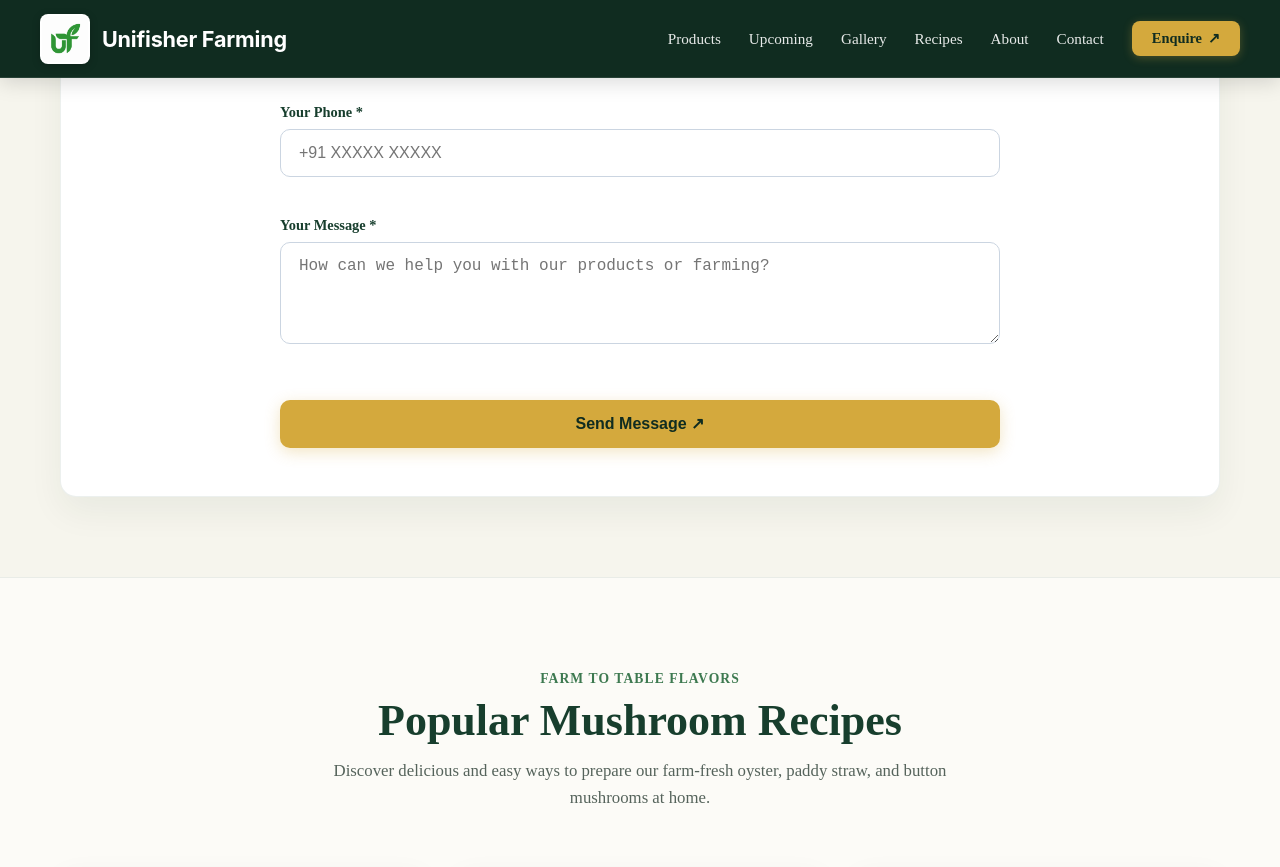
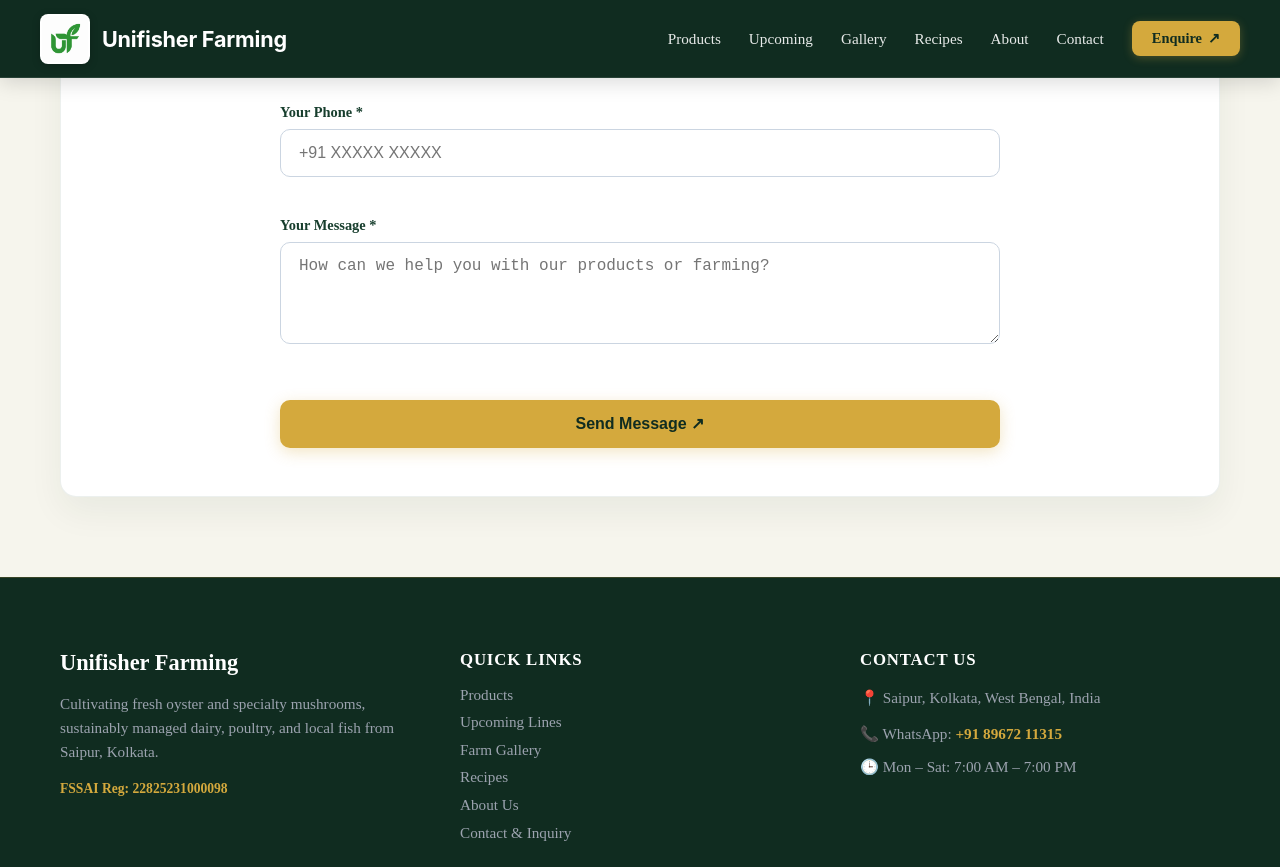
Before and after one commit to Unifisher/Unifisher-Website, a Jekyll site: the page built from index.html, in a window 1280 px wide and 1400 px high, scrolled down 5520 px. Shown: the top 867 px of the window. Built offline with Jekyll 4.4.1, drawn with Linux system fonts in a browser that asks for light colours; some web fonts are replaced; some of the changed text lies outside the part shown; grey boxes are pictures that could not be loaded.

Commit message:
Separate recipes into recipes.html and restore dark green footer

```diff
--- a/_includes/footer.html
+++ b/_includes/footer.html
@@ -1,95 +1,66 @@
-<section id="recipes" style="padding: clamp(3rem, 7vw, 5rem) clamp(1rem, 4vw, 2rem); background-color: #fcfbf7; border-top: 1px solid rgba(23,62,45,0.08);">
+<footer style="background-color: #102c20; color: #d1d5db; padding: clamp(3rem, 6vw, 4.5rem) clamp(1rem, 4vw, 2rem) 2rem; border-top: 1px solid rgba(212, 169, 61, 0.2); width: 100%; box-sizing: border-box;">
   <div style="max-width: 1160px; margin: 0 auto;">
 
-    <!-- Section Heading -->
-    <div style="text-align: center; margin-bottom: clamp(2rem, 5vw, 3.5rem);">
-      <p style="color: #3d7950; font-weight: 700; font-size: 0.85rem; text-transform: uppercase; letter-spacing: 0.08em; margin-bottom: 0.5rem;">
-        Farm to Table Flavors
+    <!-- Top Columns Grid -->
+    <div style="display: grid; grid-template-columns: repeat(auto-fit, minmax(240px, 1fr)); gap: 2.5rem; margin-bottom: 3rem;">
+
+      <!-- Brand & Mission -->
+      <div>
+        <h3 style="color: #ffffff; font-size: 1.4rem; font-weight: 800; margin: 0 0 1rem;">
+          Unifisher Farming
+        </h3>
+        <p style="color: #9ca3af; font-size: 0.95rem; line-height: 1.6; margin: 0 0 1rem;">
+          Cultivating fresh oyster and specialty mushrooms, sustainably managed dairy, poultry, and local fish from Saipur, Kolkata.
         </p>
-      <h2 style="font-size: clamp(2rem, 4vw, 2.75rem); font-weight: 800; color: #173e2d; margin: 0 0 0.75rem;">
-        Popular Mushroom Recipes
-      </h2>
-      <p style="color: #55635b; max-width: 620px; margin: 0 auto; font-size: 1.05rem; line-height: 1.6;">
-        Discover delicious and easy ways to prepare our farm-fresh oyster, paddy straw, and button mushrooms at home.
+        <p style="font-size: 0.85rem; color: #d4a93d; margin: 0; font-weight: 600;">
+          FSSAI Reg: 22825231000098
         </p>
       </div>
 
-    <!-- 3-Column Recipe Grid -->
-    <div style="display: grid; grid-template-columns: repeat(auto-fit, minmax(280px, 1fr)); gap: clamp(1.25rem, 3vw, 2rem); align-items: stretch;">
-
-      <!-- Recipe 1: Chilli Garlic Oyster Mushrooms -->
-      <div class="recipe-card" style="background: #ffffff; border-radius: 12px; overflow: hidden; border: 1px solid rgba(23,62,45,0.08); box-shadow: 0 10px 30px rgba(16,44,32,0.06); display: flex; flex-direction: column; transition: transform 0.25s ease, box-shadow 0.25s ease;">
-        <div style="position: relative; height: 210px; background-color: #e5e7eb; overflow: hidden;">
-          <img src="https://images.unsplash.com/photo-1546069901-ba9599a7e63c?auto=format&fit=crop&w=800&q=80" alt="Chilli Garlic Oyster Mushrooms" style="width: 100%; height: 100%; object-fit: cover; display: block; transition: transform 0.3s ease;">
-          <span style="position: absolute; bottom: 12px; left: 12px; background: rgba(16, 44, 32, 0.88); backdrop-filter: blur(4px); color: #f3c669; padding: 4px 10px; border-radius: 6px; font-size: 0.78rem; font-weight: 700; letter-spacing: 0.03em;">
-            ⏱ 15 Mins Prep
-          </span>
-        </div>
-        <div style="padding: 1.75rem 1.5rem; display: flex; flex-direction: column; flex-grow: 1;">
-          <span style="font-size: 0.75rem; font-weight: 700; text-transform: uppercase; color: #b45309; letter-spacing: 0.05em; margin-bottom: 0.35rem; display: block;">Quick Appetizer</span>
-          <h3 style="font-size: 1.3rem; font-weight: 700; color: #173e2d; margin: 0 0 0.65rem;">Chilli Garlic Oyster Mushrooms</h3>
-          <p style="color: #55635b; font-size: 0.95rem; line-height: 1.6; margin-bottom: 1.25rem; flex-grow: 1;">
-            Pan-seared fresh oyster mushrooms tossed in roasted garlic, cracked pepper, soy, and fresh green scallions.
-          </p>
-          <div style="display: flex; gap: 0.4rem; flex-wrap: wrap;">
-            <span style="background: #f1f5f2; color: #173e2d; font-size: 0.75rem; padding: 3px 8px; border-radius: 4px; font-weight: 600;">Oyster Mushroom</span>
-            <span style="background: #f1f5f2; color: #173e2d; font-size: 0.75rem; padding: 3px 8px; border-radius: 4px; font-weight: 600;">High Protein</span>
-          </div>
-        </div>
+      <!-- Quick Navigation -->
+      <div>
+        <h4 style="color: #ffffff; font-size: 1.05rem; font-weight: 700; margin: 0 0 1rem; text-transform: uppercase; letter-spacing: 0.05em;">
+          Quick Links
+        </h4>
+        <ul style="list-style: none; padding: 0; margin: 0; display: flex; flex-direction: column; gap: 0.6rem; font-size: 0.95rem;">
+          <li><a href="{{ '/#products' | relative_url }}" style="color: #9ca3af; text-decoration: none;">Products</a></li>
+          <li><a href="{{ '/#upcoming' | relative_url }}" style="color: #9ca3af; text-decoration: none;">Upcoming Lines</a></li>
+          <li><a href="{{ '/#gallery' | relative_url }}" style="color: #9ca3af; text-decoration: none;">Farm Gallery</a></li>
+          <li><a href="{{ '/#recipes' | relative_url }}" style="color: #9ca3af; text-decoration: none;">Recipes</a></li>
+          <li><a href="{{ '/#about' | relative_url }}" style="color: #9ca3af; text-decoration: none;">About Us</a></li>
+          <li><a href="{{ '/#contact' | relative_url }}" style="color: #9ca3af; text-decoration: none;">Contact & Inquiry</a></li>
+        </ul>
       </div>
 
-      <!-- Recipe 2: Creamy Garlic Mushroom Toast -->
-      <div class="recipe-card" style="background: #ffffff; border-radius: 12px; overflow: hidden; border: 1px solid rgba(23,62,45,0.08); box-shadow: 0 10px 30px rgba(16,44,32,0.06); display: flex; flex-direction: column; transition: transform 0.25s ease, box-shadow 0.25s ease;">
-        <div style="position: relative; height: 210px; background-color: #e5e7eb; overflow: hidden;">
-          <img src="https://images.unsplash.com/photo-1525351484163-7529414344d8?auto=format&fit=crop&w=800&q=80" alt="Creamy Garlic Mushroom Toast" style="width: 100%; height: 100%; object-fit: cover; display: block; transition: transform 0.3s ease;">
-          <span style="position: absolute; bottom: 12px; left: 12px; background: rgba(16, 44, 32, 0.88); backdrop-filter: blur(4px); color: #f3c669; padding: 4px 10px; border-radius: 6px; font-size: 0.78rem; font-weight: 700; letter-spacing: 0.03em;">
-            ⏱ 20 Mins Prep
-          </span>
-        </div>
-        <div style="padding: 1.75rem 1.5rem; display: flex; flex-direction: column; flex-grow: 1;">
-          <span style="font-size: 0.75rem; font-weight: 700; text-transform: uppercase; color: #3d7950; letter-spacing: 0.05em; margin-bottom: 0.35rem; display: block;">Breakfast / Snack</span>
-          <h3 style="font-size: 1.3rem; font-weight: 700; color: #173e2d; margin: 0 0 0.65rem;">Creamy Garlic Mushroom Toast</h3>
-          <p style="color: #55635b; font-size: 0.95rem; line-height: 1.6; margin-bottom: 1.25rem; flex-grow: 1;">
-            Sliced button or oyster mushrooms cooked in creamy butter, thyme, and herbs layered over toasted sourdough bread.
+      <!-- Contact & Operations -->
+      <div>
+        <h4 style="color: #ffffff; font-size: 1.05rem; font-weight: 700; margin: 0 0 1rem; text-transform: uppercase; letter-spacing: 0.05em;">
+          Contact Us
+        </h4>
+        <p style="color: #9ca3af; font-size: 0.95rem; line-height: 1.6; margin: 0 0 0.75rem;">
+          📍 Saipur, Kolkata, West Bengal, India
         </p>
-          <div style="display: flex; gap: 0.4rem; flex-wrap: wrap;">
-            <span style="background: #f1f5f2; color: #173e2d; font-size: 0.75rem; padding: 3px 8px; border-radius: 4px; font-weight: 600;">Button Mushroom</span>
-            <span style="background: #f1f5f2; color: #173e2d; font-size: 0.75rem; padding: 3px 8px; border-radius: 4px; font-weight: 600;">Vegetarian</span>
-          </div>
-        </div>
+        <p style="color: #9ca3af; font-size: 0.95rem; line-height: 1.6; margin: 0 0 0.75rem;">
+          📞 WhatsApp: <a href="https://wa.me/918967211315" target="_blank" rel="noopener" style="color: #d4a93d; text-decoration: none; font-weight: 600;">+91 89672 11315</a>
+        </p>
+        <p style="color: #9ca3af; font-size: 0.95rem; margin: 0;">
+          🕒 Mon – Sat: 7:00 AM – 7:00 PM
+        </p>
       </div>
 
-      <!-- Recipe 3: Mushroom Masala Curry -->
-      <div class="recipe-card" style="background: #ffffff; border-radius: 12px; overflow: hidden; border: 1px solid rgba(23,62,45,0.08); box-shadow: 0 10px 30px rgba(16,44,32,0.06); display: flex; flex-direction: column; transition: transform 0.25s ease, box-shadow 0.25s ease;">
-        <div style="position: relative; height: 210px; background-color: #e5e7eb; overflow: hidden;">
-          <img src="https://images.unsplash.com/photo-1589302168068-964664d93dc0?auto=format&fit=crop&w=800&q=80" alt="Mushroom Masala Curry" style="width: 100%; height: 100%; object-fit: cover; display: block; transition: transform 0.3s ease;">
-          <span style="position: absolute; bottom: 12px; left: 12px; background: rgba(16, 44, 32, 0.88); backdrop-filter: blur(4px); color: #f3c669; padding: 4px 10px; border-radius: 6px; font-size: 0.78rem; font-weight: 700; letter-spacing: 0.03em;">
-            ⏱ 30 Mins Prep
-          </span>
     </div>
-        <div style="padding: 1.75rem 1.5rem; display: flex; flex-direction: column; flex-grow: 1;">
-          <span style="font-size: 0.75rem; font-weight: 700; text-transform: uppercase; color: #b45309; letter-spacing: 0.05em; margin-bottom: 0.35rem; display: block;">Main Course</span>
-          <h3 style="font-size: 1.3rem; font-weight: 700; color: #173e2d; margin: 0 0 0.65rem;">Mushroom Masala Curry</h3>
-          <p style="color: #55635b; font-size: 0.95rem; line-height: 1.6; margin-bottom: 1.25rem; flex-grow: 1;">
-            Tender paddy straw or button mushrooms simmered in an aromatic onion, tomato, ginger-garlic, and garam masala gravy.
-          </p>
-          <div style="display: flex; gap: 0.4rem; flex-wrap: wrap;">
-            <span style="background: #f1f5f2; color: #173e2d; font-size: 0.75rem; padding: 3px 8px; border-radius: 4px; font-weight: 600;">Paddy Straw</span>
-            <span style="background: #f1f5f2; color: #173e2d; font-size: 0.75rem; padding: 3px 8px; border-radius: 4px; font-weight: 600;">Desi Style</span>
+
+    <!-- Bottom Bar / Copyright -->
+    <div style="border-top: 1px solid rgba(255, 255, 255, 0.1); padding-top: 1.5rem; display: flex; flex-wrap: wrap; justify-content: space-between; align-items: center; gap: 1rem; font-size: 0.85rem; color: #6b7280;">
+      <div>
+        &copy; {{ site.time | date: '%Y' }} Unifisher Farming. All rights reserved.
       </div>
+      <div style="display: flex; gap: 1.25rem;">
+        <span>Sustainable Agriculture</span>
+        <span>•</span>
+        <span>Direct Farm Fresh</span>
       </div>
     </div>
 
   </div>
-  </div>
-</section>
-
-<style>
-  .recipe-card:hover {
-    transform: translateY(-4px);
-    box-shadow: 0 14px 34px rgba(16, 44, 32, 0.12) !important;
-  }
-  .recipe-card:hover img {
-    transform: scale(1.04);
-  }
-</style>
+</footer>
```
Lines whose indentation alone changed are shown as unchanged.
